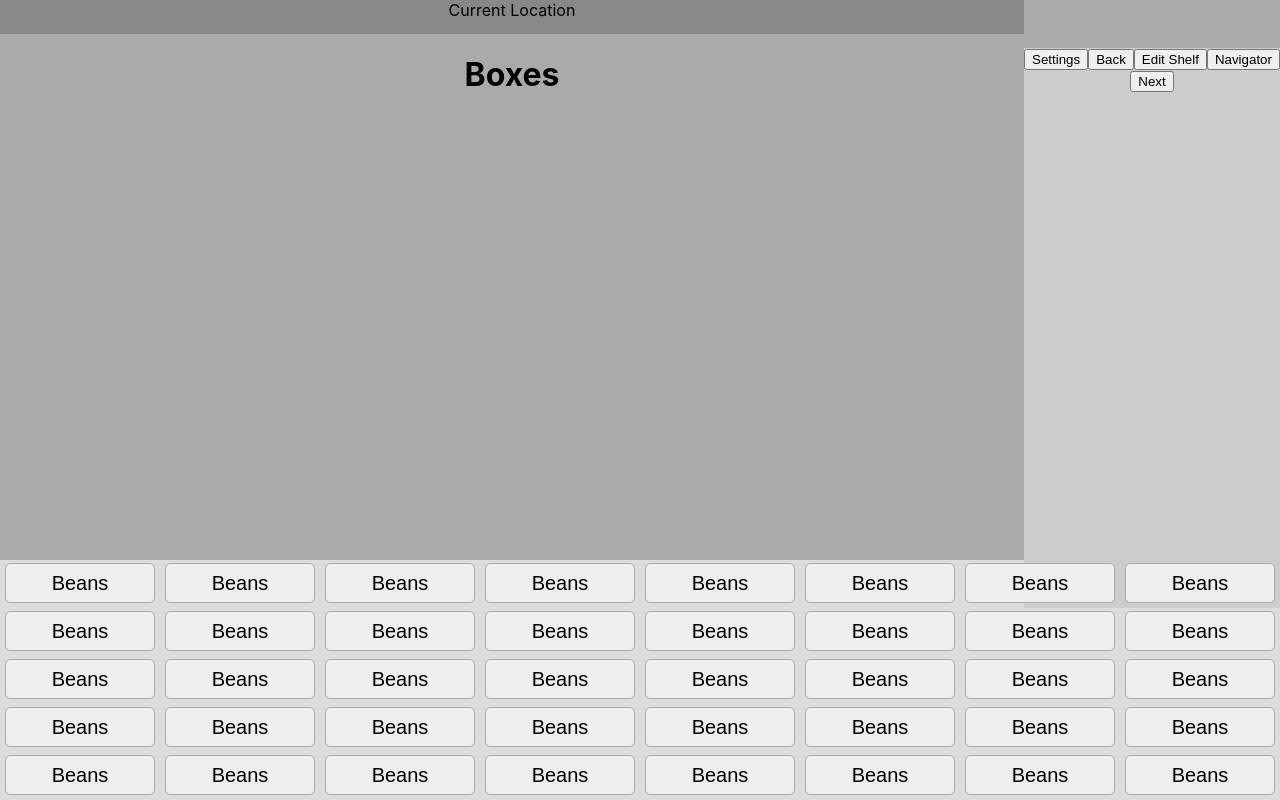
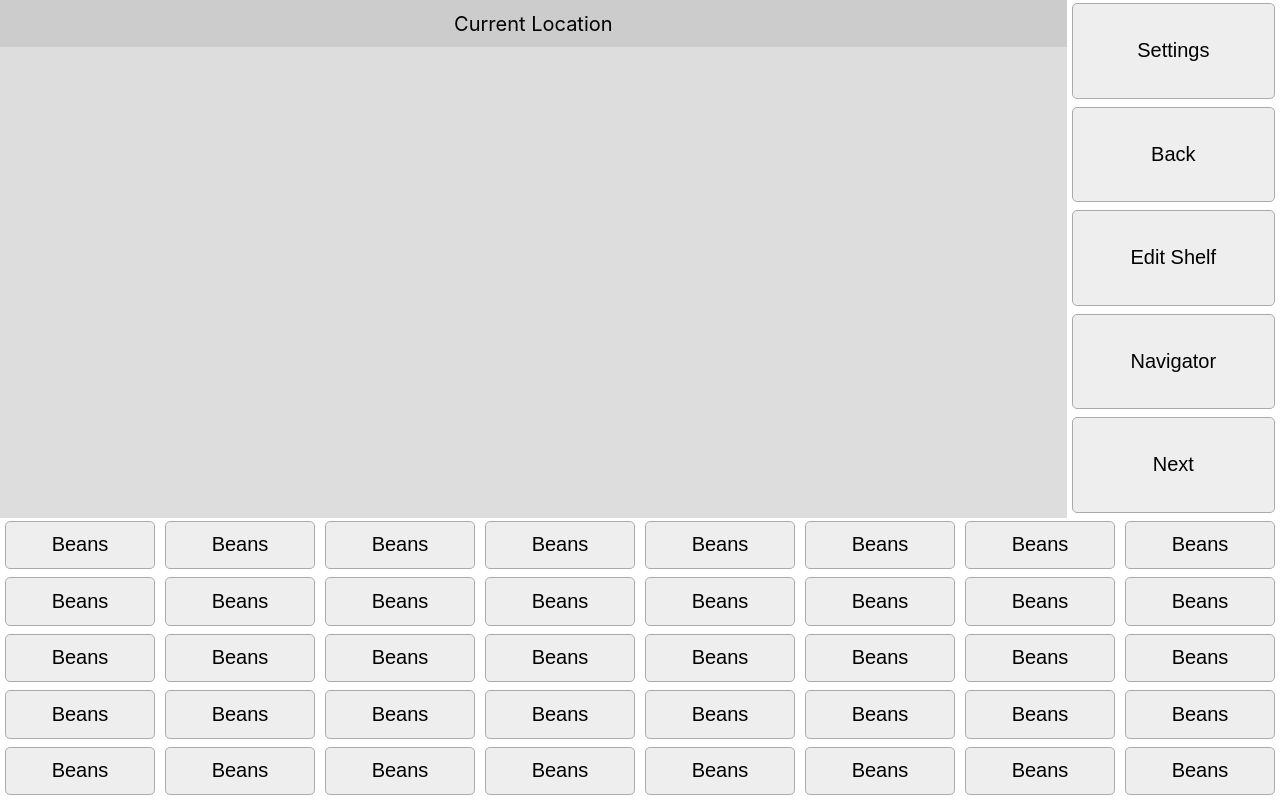
Before and after one commit to Kacper-Lubisz/TrayMaster, a React (Create React App) app: page / in a window 1280 px wide. Built offline with nearby package versions, Linux system fonts and the light colour scheme.

Commit message:
Fix shelf view layout

```diff
--- a/src/App.tsx
+++ b/src/App.tsx
@@ -1,9 +1,10 @@
 import React from 'react';
-import './App.scss';
+//import './App.scss';
 import {TopBar} from "./TopBar";
 import {SideBar} from "./SideBar";
 import {ViewPort} from "./ViewPort";
 import {BottomPanelComponent, BottomPanelPage} from "./BottomPanelComponent";
+import "./styles/shelfview.scss";
 
 class App extends React.Component<any, any> {
 
@@ -49,13 +50,9 @@ class App extends React.Component<any, any> {
   render() {
     return (
       <div id="app">
-        <div id="top">
-          <div id="left">
-            <TopBar/>
-            <ViewPort/>
-          </div>
-          <SideBar/>
-        </div>
+        <TopBar/>
+        <ViewPort/>
+        <SideBar/>
         <BottomPanelComponent pages={this.pages}/>
       </div>
     );
--- a/src/SideBar.tsx
+++ b/src/SideBar.tsx
@@ -1,14 +1,43 @@
 import React from "react";
+import {KeyboardButtonProps, Keyboard} from "./keyboard";
 
 export class SideBar extends React.Component {
   render() {
+    let buttons: KeyboardButtonProps[] = [
+      {
+        name: "Settings",
+        onClick: () => {
+          alert("Settings");
+        }
+      },
+      {
+        name: "Back",
+        onClick: () => {
+          alert("Settings");
+        }
+      },
+      {
+        name: "Edit Shelf",
+        onClick: () => {
+          alert("Settings");
+        }
+      },
+      {
+        name: "Navigator",
+        onClick: () => {
+          alert("Settings");
+        }
+      },
+      {
+        name: "Next",
+        onClick: () => {
+          alert("Settings");
+        }
+      }
+    ];
     return (
-      <div id="right">
-        <button>Settings</button>
-        <button>Back</button>
-        <button>Edit Shelf</button>
-        <button>Navigator</button>
-        <button>Next</button>
+      <div id="sideBar">
+        <Keyboard buttons={buttons} gridX={1}/>
       </div>
     );
   }
--- a/src/ViewPort.tsx
+++ b/src/ViewPort.tsx
@@ -3,7 +3,9 @@ import React from "react";
 export class ViewPort extends React.Component {
   render() {
     return (
-      <h1>Boxes</h1>
+      <div id="viewPort">
+
+      </div>
     );
   }
 }
--- a/src/keyboard.tsx
+++ b/src/keyboard.tsx
@@ -1,5 +1,4 @@
 import React from "react";
-import "./styles/shelfview.scss";
 
 /**
  * The properties that get passed into KeyboardButton components
--- a/src/styles/_buttons.scss
+++ b/src/styles/_buttons.scss
@@ -15,8 +15,10 @@
   // set height to fit inside parent keyboard row
   // (100% of row height) - (2 x 3px margin) - (2 x 1px border)
   height: calc(100% - 6px - 2px);
-  // Upper bound for width: shrunk to fit inside parent keyboard row
-  width: 100vw;
+
+  // set buttons to always fill the full width of the parent flexbox
+  flex-grow: 1;
+  flex-shrink: 1;
 
   // HOVER AND ACTIVE VISUAL EFFECTS
   transition: box-shadow ease 0.5s;
--- /dev/null
+++ b/src/styles/_shelfviewgrid.scss
@@ -0,0 +1,50 @@
+#app {
+  // fill whole screen, centre text
+  text-align: center;
+  overflow: hidden;
+  position: absolute;
+  top: 0;
+  bottom: 0;
+  left: 0;
+  right: 0;
+
+  // define grid
+  display: grid;
+  // MASTER GRID PARAMETERS: USE THESE TO ADJUST RATIOS
+  grid-template-columns: 10fr 2fr;
+  grid-template-rows: 1fr 10fr 6fr;
+
+
+  // these values specify what sectors of the grid each component takes up
+  #topBar {
+    // top left sector
+    grid-column-start: 1;
+    grid-column-end: 2;
+    grid-row-start: 1;
+    grid-row-end: 2;
+  }
+
+  #viewPort {
+    // middle left sector
+    grid-column-start: 1;
+    grid-column-end: 2;
+    grid-row-start: 2;
+    grid-row-end: 3;
+  }
+
+  #sideBar {
+    // top 2 rows on the right
+    grid-column-start: 2;
+    grid-column-end: 3;
+    grid-row-start: 1;
+    grid-row-end: 3;
+  }
+
+  #bottom {
+    // whole bottom row
+    grid-column-start: 1;
+    grid-column-end: 3;
+    grid-row-start: 3;
+    grid-row-end: 4;
+  }
+}
--- a/src/styles/shelfview.scss
+++ b/src/styles/shelfview.scss
@@ -1,2 +1,22 @@
 // Import generic keyboard styling
 @import "./keyboard";
+@import "./shelfviewgrid";
+
+#topBar {
+  background-color: #cccccc;
+
+  display: flex;
+  justify-content: center;
+  align-items: center;
+  font-size: 20px;
+}
+
+#viewPort {
+  background-color: #dddddd;
+}
+
+#sideBar {
+}
+
+#bottom {
+}
```
